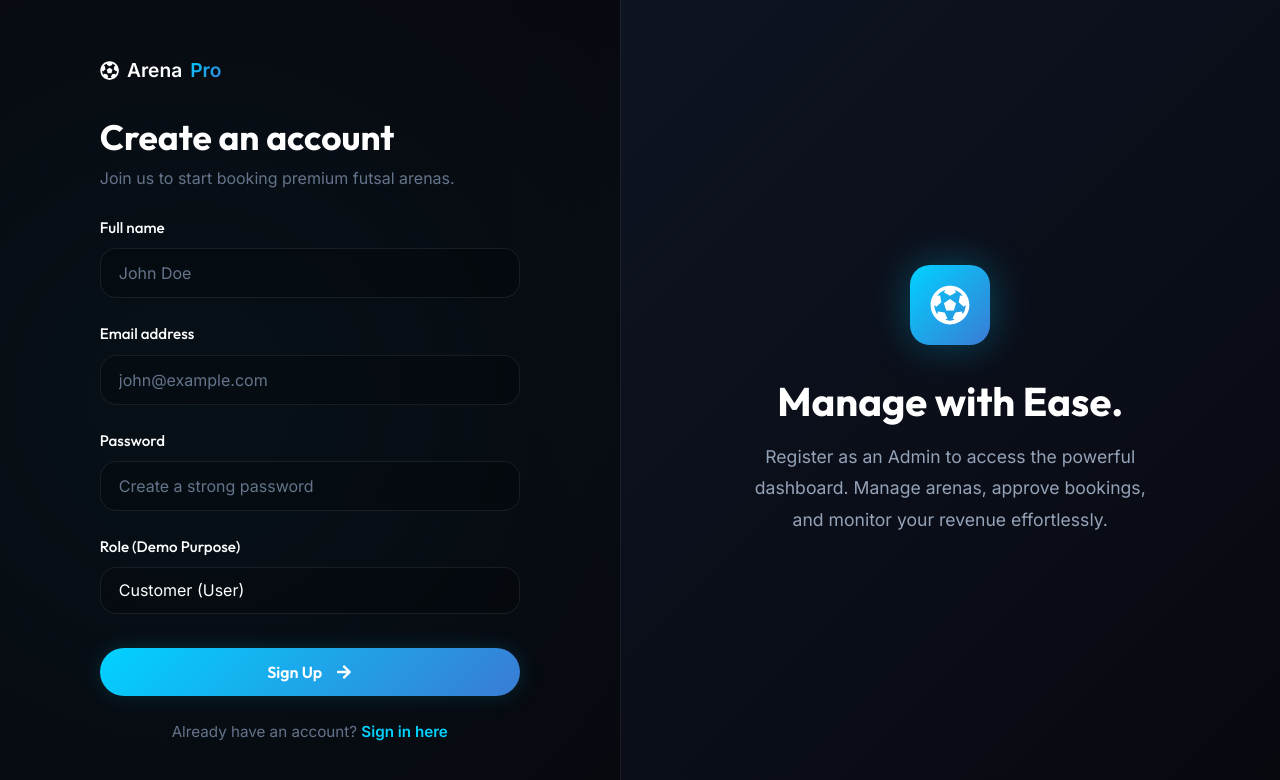
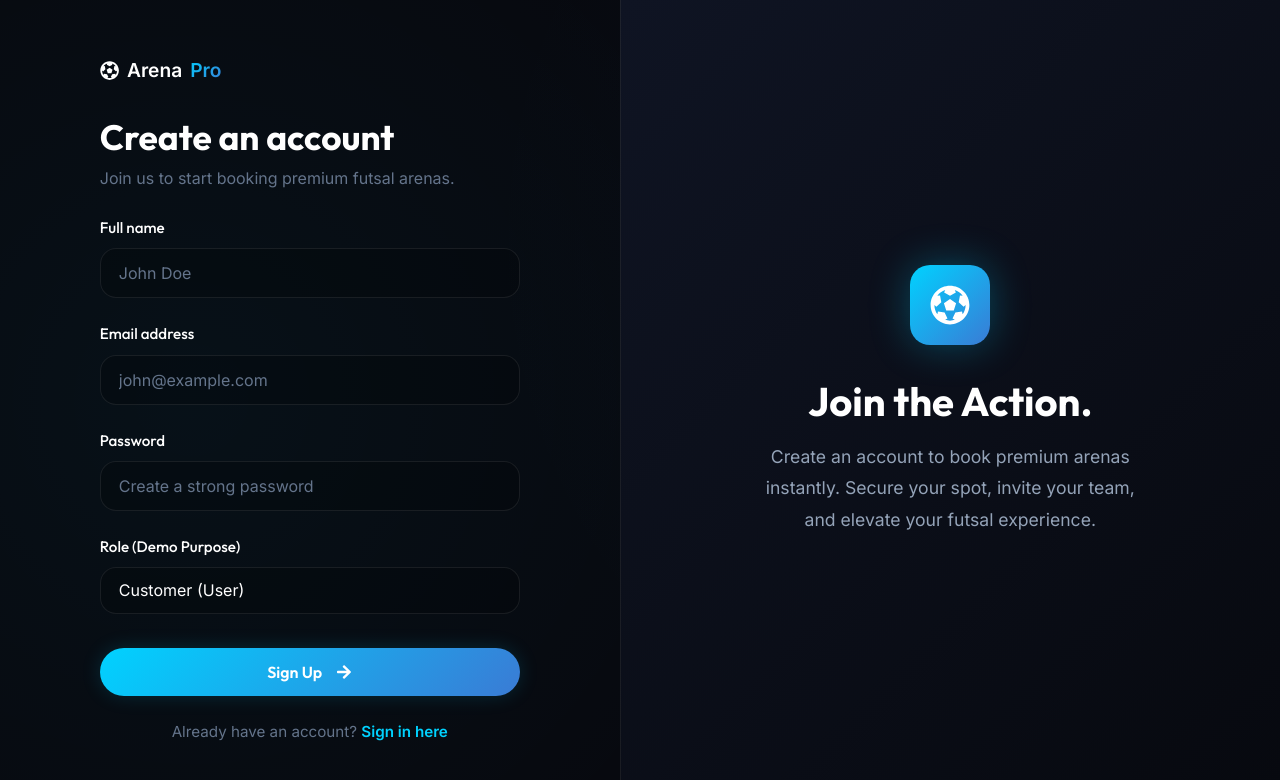
Before and after one commit to Dimpraaa/booking-futsal, a React (Vite) app in the folder client/: page /register in a window 1280 px wide. Shown: the top 780 px of the page. Built offline with nearby package versions, Linux system fonts and the light colour scheme.

Commit message:
style: ubah copywriting di halaman register agar berorientasi pada pelanggan

```diff
--- a/client/src/pages/Register.jsx
+++ b/client/src/pages/Register.jsx
@@ -80,9 +80,9 @@
           <div style={{ width: '80px', height: '80px', borderRadius: '20px', background: 'var(--gradient-btn)', display: 'flex', alignItems: 'center', justifyContent: 'center', margin: '0 auto 32px auto', boxShadow: '0 0 40px rgba(0, 210, 255, 0.3)' }}>
             <FaFutbol size={40} color="#fff" />
           </div>
-          <h2 style={{ fontSize: '2.5rem', marginBottom: '16px' }}>Manage with Ease.</h2>
+          <h2 style={{ fontSize: '2.5rem', marginBottom: '16px' }}>Join the Action.</h2>
           <p style={{ color: 'var(--text-secondary)', fontSize: '1.1rem', lineHeight: '1.8' }}>
-            Register as an Admin to access the powerful dashboard. Manage arenas, approve bookings, and monitor your revenue effortlessly.
+            Create an account to book premium arenas instantly. Secure your spot, invite your team, and elevate your futsal experience.
           </p>
         </div>
       </div>
```
